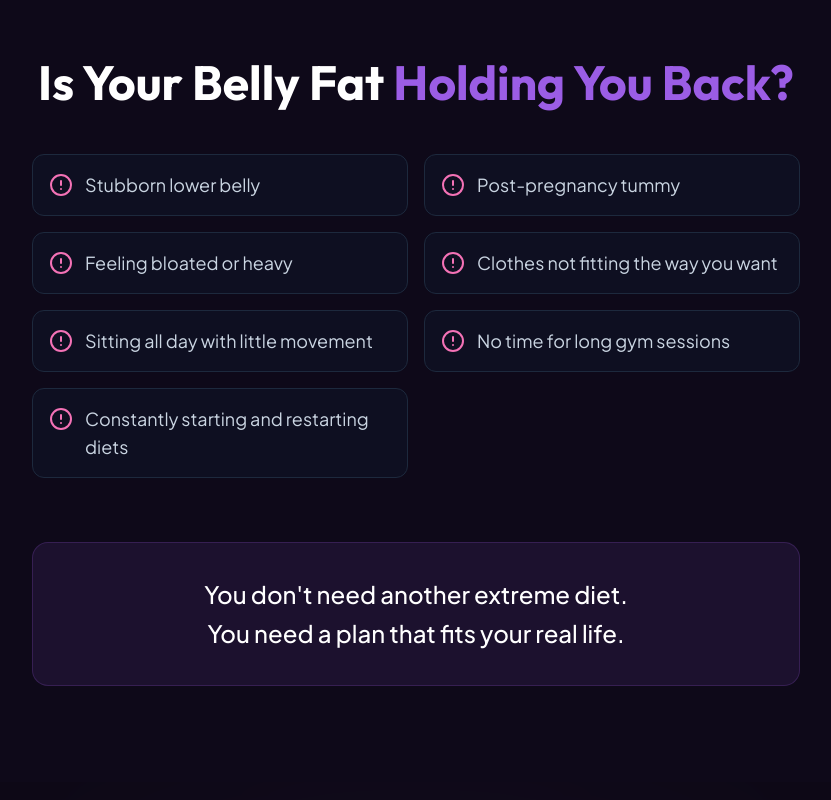
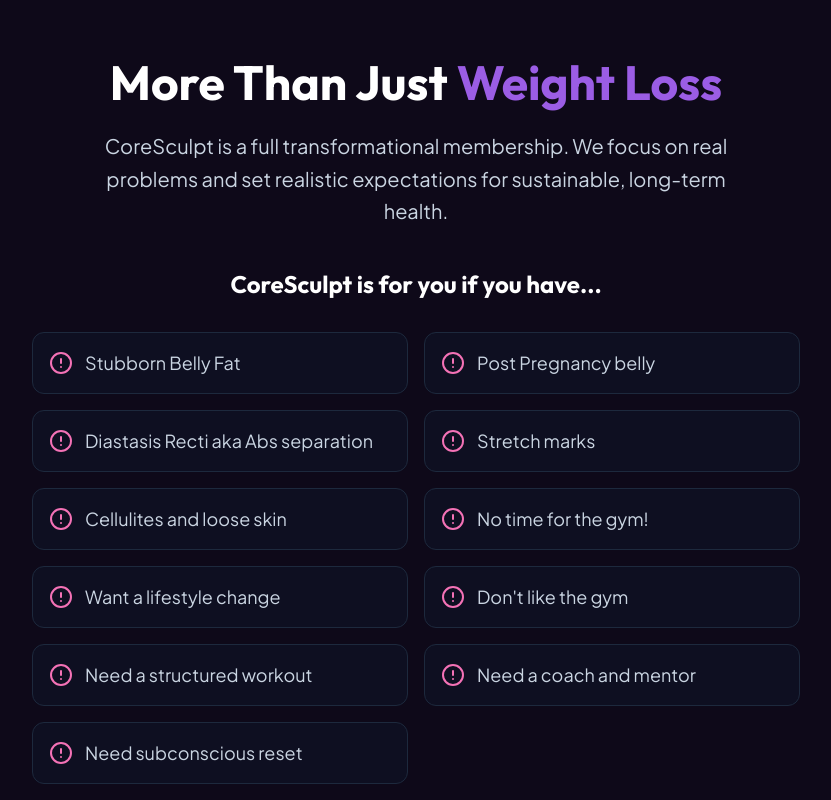
Before and after one commit to jaykrishnagadhavi/coresculpt, a React (Vite) app: page / in a window 1280 px wide. Shown: the part 1080-1880 px from the top of the page, without its empty margins (224-1055 px from the left). Built offline with nearby package versions, Linux system fonts and the light colour scheme.

Commit message:
feat: implement Home page with ProblemSection and TrainerBio components

```diff
--- a/src/components/ProblemSection.jsx
+++ b/src/components/ProblemSection.jsx
@@ -3,21 +3,31 @@
 
 const ProblemSection = () => {
   const problems = [
-    "Stubborn lower belly",
-    "Post-pregnancy tummy",
-    "Feeling bloated or heavy",
-    "Clothes not fitting the way you want",
-    "Sitting all day with little movement",
-    "No time for long gym sessions",
-    "Constantly starting and restarting diets"
+    "Stubborn Belly Fat",
+    "Post Pregnancy belly",
+    "Diastasis Recti aka Abs separation",
+    "Stretch marks",
+    "Cellulites and loose skin",
+    "No time for the gym!",
+    "Want a lifestyle change",
+    "Don't like the gym",
+    "Need a structured workout",
+    "Need a coach and mentor",
+    "Need subconscious reset"
   ];
 
   return (
     <section className="py-24 bg-[#0e0919] relative overflow-hidden">
       <div className="max-w-4xl mx-auto px-6 relative z-10 text-center">
-        <h2 className="text-4xl md:text-5xl font-bold mb-12 font-heading text-white">
-          Is Your Belly Fat <span className="text-brand-primary">Holding You Back?</span>
+        <h2 className="text-4xl md:text-5xl font-bold mb-6 font-heading text-white">
+          More Than Just <span className="text-brand-primary">Weight Loss</span>
         </h2>
+        <p className="text-xl text-slate-300 mb-10 max-w-2xl mx-auto leading-relaxed">
+          CoreSculpt is a full transformational membership. We focus on real problems and set realistic expectations for sustainable, long-term health.
+        </p>
+        <h3 className="text-2xl font-bold mb-8 text-white">
+          CoreSculpt is for you if you have...
+        </h3>
 
         <div className="grid grid-cols-1 sm:grid-cols-2 gap-4 text-left max-w-3xl mx-auto mb-16">
           {problems.map((problem, idx) => (
--- a/src/components/TrainerBio.jsx
+++ b/src/components/TrainerBio.jsx
@@ -41,6 +41,15 @@
               <p>
                 Whether you're a busy mother looking to restore your core strength post-pregnancy, or someone ready to finally shed stubborn belly fat, I'm here to give you a clear, achievable path.
               </p>
+              <p>
+                With over 12 Qualifications in Fitness and over 15 awards and recognition, Prapti brings a wholesome plan with her expertise and experience with 3 abdominal surgeries herself.
+              </p>
+              <p>
+                Prapti is also a subconscious healer who has delivered results which once seemed impossible by just unlocking the subconscious blocks of her clients.
+              </p>
+              <p className="font-semibold text-brand-primary mt-8">
+                Book your session and see the magic
+              </p>
             </div>
           </div>
 
--- a/src/pages/Home.jsx
+++ b/src/pages/Home.jsx
@@ -3,7 +3,7 @@
 import ProblemSection from '../components/ProblemSection'
 import PhotoGallery from '../components/PhotoGallery'
 import NoGymSection from '../components/NoGymSection'
-import BellyFatSolutions from '../components/BellyFatSolutions'
+
 import HowItWorks from '../components/HowItWorks'
 import WhatYouGet from '../components/WhatYouGet'
 import TrainerBio from '../components/TrainerBio'
@@ -19,7 +19,7 @@
       <ProblemSection />
       <PhotoGallery />
       <NoGymSection />
-      <BellyFatSolutions />
+
       <HowItWorks />
       <WhatYouGet />
       <TrainerBio />
```
